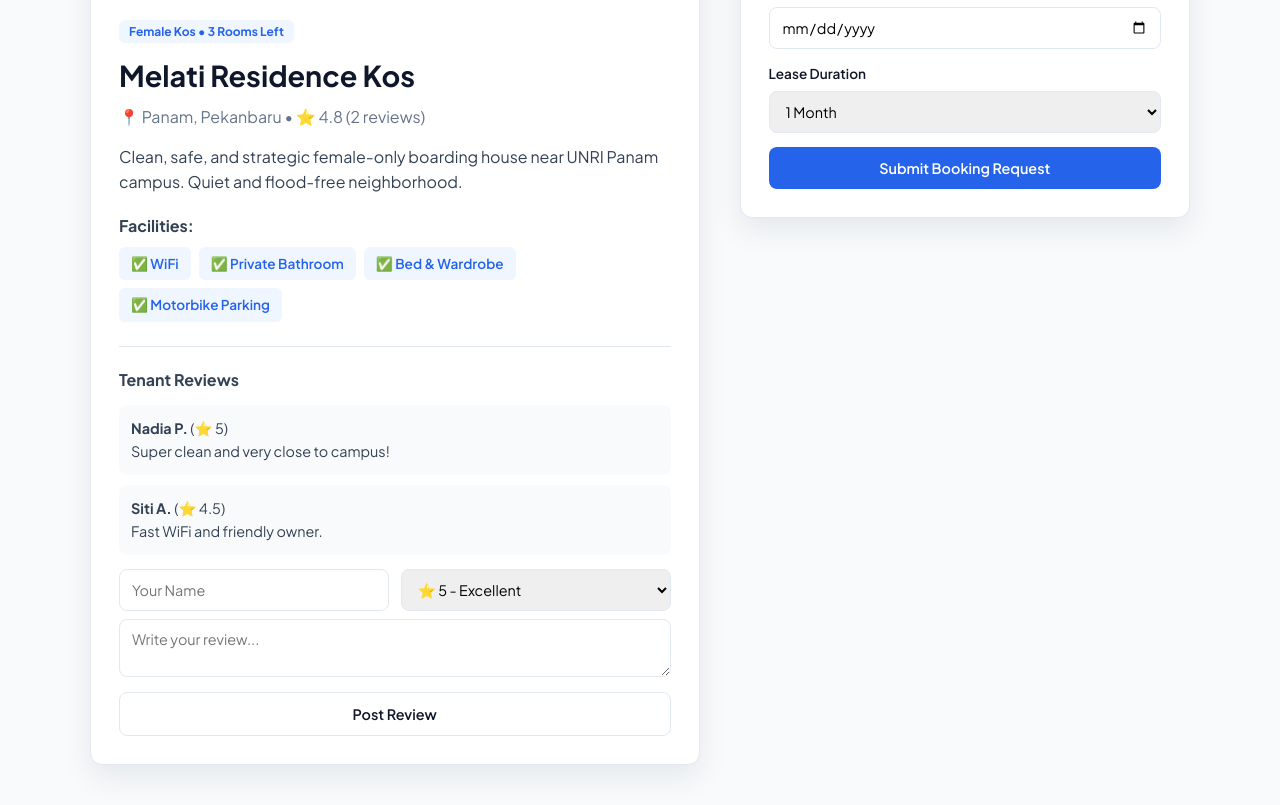
After one commit to yaya2211/findhouse-app, a Flask app: page /kos/1 in a window 1280 px wide. The commit adds this page. Shown: the part 408-1213 px from the top of the page. Run offline with Flask 3, Linux system fonts and the light colour scheme.

Commit message:
Refactor to modular Flask Blueprint routers and multi-page routes

```diff
--- a/app.py
+++ b/app.py
@@ -1,10 +1,12 @@
-from flask import Flask, render_template
+from flask import Flask
+from routes.main_routes import main_bp
+from routes.owner_routes import owner_bp
 
 app = Flask(__name__)
 
-@app.route("/")
-def home():
-    return render_template("index.html")
+# Register Routers (Blueprints)
+app.register_blueprint(main_bp)
+app.register_blueprint(owner_bp)
 
 if __name__ == "__main__":
     app.run(debug=True, port=5000)
--- /dev/null
+++ b/routes/main_routes.py
@@ -0,0 +1,87 @@
+from flask import Blueprint, render_template, abort
+
+main_bp = Blueprint("main", __name__)
+
+# Data Kos terpusat agar bisa diakses oleh router detail
+KOS_LIST = [
+    {
+        "id": 1,
+        "name": "Melati Residence Kos",
+        "location": "Panam, Pekanbaru",
+        "type": "Female",
+        "price": 850000,
+        "roomsAvailable": 3,
+        "rating": 4.8,
+        "facilities": ["WiFi", "Private Bathroom", "Bed & Wardrobe", "Motorbike Parking"],
+        "image": "https://images.unsplash.com/photo-1522708323590-d24dbb6b0267?auto=format&fit=crop&w=800&q=80",
+        "description": "Clean, safe, and strategic female-only boarding house near UNRI Panam campus. Quiet and flood-free neighborhood.",
+        "reviews": [
+            {"user": "Nadia P.", "rating": 5, "comment": "Super clean and very close to campus!"},
+            {"user": "Siti A.", "rating": 4.5, "comment": "Fast WiFi and friendly owner."}
+        ]
+    },
+    {
+        "id": 2,
+        "name": "Griya Putra Mandiri",
+        "location": "Marpoyan Damai, Pekanbaru",
+        "type": "Male",
+        "price": 750000,
+        "roomsAvailable": 5,
+        "rating": 4.6,
+        "facilities": ["WiFi", "Shared Kitchen", "Spacious Parking", "24/7 CCTV"],
+        "image": "https://images.unsplash.com/photo-1598928506311-c55ded91a20c?auto=format&fit=crop&w=800&q=80",
+        "description": "Male-only boarding house with 24-hour access, wide parking area, and walking distance to Marpoyan culinary spots.",
+        "reviews": [
+            {"user": "Rizky H.", "rating": 5, "comment": "Spacious parking and affordable monthly price."}
+        ]
+    },
+    {
+        "id": 3,
+        "name": "D'Pavilion Exclusive Kos",
+        "location": "Gobah, Pekanbaru",
+        "type": "Mixed",
+        "price": 1650000,
+        "roomsAvailable": 2,
+        "rating": 4.9,
+        "facilities": ["AC", "High-Speed WiFi", "Private Bathroom", "Water Heater", "Smart Lock"],
+        "image": "https://images.unsplash.com/photo-1502672260266-1c1ef2d93688?auto=format&fit=crop&w=800&q=80",
+        "description": "Modern, move-in-ready boarding house for students and young workers in the city center.",
+        "reviews": [
+            {"user": "Kevin T.", "rating": 5, "comment": "Hotel-like rooms, AC works great."}
+        ]
+    },
+    {
+        "id": 4,
+        "name": "Harmoni Syariah Kos",
+        "location": "Sukajadi, Pekanbaru",
+        "type": "Female",
+        "price": 1100000,
+        "roomsAvailable": 4,
+        "rating": 4.7,
+        "facilities": ["AC", "WiFi", "Private Bathroom", "Laundry Service"],
+        "image": "https://images.unsplash.com/photo-1560448204-e02f11c3d0e2?auto=format&fit=crop&w=800&q=80",
+        "description": "Comfortable female boarding house downtown with easy access to offices and shopping centers.",
+        "reviews": [
+            {"user": "Ayu L.", "rating": 4.7, "comment": "Safe neighborhood and laundry service is included."}
+        ]
+    }
+]
+
+@main_bp.route("/")
+def home():
+    return render_template("index.html", kos_list=KOS_LIST)
+
+@main_bp.route("/kos/<int:kos_id>")
+def kos_detail(kos_id):
+    kos = next((item for item in KOS_LIST if item["id"] == kos_id), None)
+    if not kos:
+        abort(404)
+    return render_template("detail.html", kos=kos)
+
+@main_bp.route("/login")
+def login():
+    return render_template("auth.html", mode="login")
+
+@main_bp.route("/register")
+def register():
+    return render_template("auth.html", mode="register")
--- a/static/dashboard.js
+++ b/static/dashboard.js
@@ -10,14 +10,12 @@ let bookings = [
 ];
 
 function renderDashboard() {
-    // Update Stats
     document.getElementById("statTotalKos").textContent = ownerProperties.length;
     const totalRooms = ownerProperties.reduce((sum, item) => sum + item.rooms, 0);
     document.getElementById("statAvailableRooms").textContent = totalRooms;
     const pendingCount = bookings.filter((b) => b.status === "Pending").length;
     document.getElementById("statPendingBookings").textContent = pendingCount;
 
-    // Render Properties
     const propList = document.getElementById("ownerKosList");
     propList.innerHTML = "";
     ownerProperties.forEach((prop) => {
@@ -36,7 +34,6 @@ function renderDashboard() {
     `;
     });
 
-    // Render Bookings
     const bookList = document.getElementById("bookingList");
     bookList.innerHTML = "";
     bookings.forEach((b) => {
--- a/static/style.css
+++ b/static/style.css
@@ -85,6 +85,7 @@ body {
     cursor: pointer;
     border: none;
     transition: 0.2s;
+    display: inline-block;
 }
 
 .btn-primary {
@@ -129,6 +130,7 @@ body {
 .btn-block {
     width: 100%;
     padding: 12px;
+    text-align: center;
 }
 
 .hero {
--- /dev/null
+++ b/templates/detail.html
@@ -0,0 +1,125 @@
+<!DOCTYPE html>
+<html lang="en">
+
+<head>
+    <meta charset="UTF-8" />
+    <meta name="viewport" content="width=device-width, initial-scale=1.0" />
+    <title>{{ kos.name }} — FindHouse</title>
+    <link rel="stylesheet" href="{{ url_for('static', filename='style.css') }}" />
+    <link href="https://fonts.googleapis.com/css2?family=Plus+Jakarta+Sans:wght@400;500;600;700;800&display=swap"
+        rel="stylesheet">
+</head>
+
+<body class="bg-light">
+
+    <header class="navbar">
+        <div class="container nav-content">
+            <a href="{{ url_for('main.home') }}" class="logo">🏠 Find<span>House</span></a>
+            <a href="{{ url_for('main.home') }}" class="btn btn-outline" style="text-decoration:none;">← Back to
+                Listings</a>
+        </div>
+    </header>
+
+    <main class="container" style="padding: 40px 20px;">
+        <div class="hero-grid" style="align-items: start;">
+            <!-- LEFT: PROPERTY INFO & REVIEWS -->
+            <div class="search-card">
+                <img src="{{ kos.image }}" alt="{{ kos.name }}"
+                    style="width:100%; height:260px; object-fit:cover; border-radius:10px; margin-bottom:18px;" />
+                <span class="tag-type">{{ kos.type }} Kos • {{ kos.roomsAvailable }} Rooms Left</span>
+                <h1 style="font-size:1.8rem; color:#0f172a; margin:10px 0 6px;">{{ kos.name }}</h1>
+                <p style="color:#64748b; margin-bottom:14px;">📍 {{ kos.location }} • ⭐ {{ kos.rating }} ({{
+                    kos.reviews|length }} reviews)</p>
+                <p style="margin-bottom:18px;">{{ kos.description }}</p>
+
+                <h4 style="margin-bottom:8px;">Facilities:</h4>
+                <div style="display:flex; flex-wrap:wrap; gap:8px; margin-bottom:24px;">
+                    {% for fac in kos.facilities %}
+                    <span
+                        style="background:#eff6ff; color:#2563eb; padding:6px 12px; border-radius:6px; font-size:0.85rem; font-weight:600;">✅
+                        {{ fac }}</span>
+                    {% endfor %}
+                </div>
+
+                <hr style="border:0; border-top:1px solid #e2e8f0; margin:20px 0;" />
+                <h4 style="margin-bottom:12px;">Tenant Reviews</h4>
+                <div id="reviewContainer">
+                    {% for r in kos.reviews %}
+                    <div
+                        style="background:#f8fafc; padding:12px; border-radius:8px; margin-bottom:10px; font-size:0.9rem;">
+                        <strong>{{ r.user }}</strong> (⭐ {{ r.rating }})<br />
+                        <span>{{ r.comment }}</span>
+                    </div>
+                    {% endfor %}
+                </div>
+
+                <form id="reviewForm" style="margin-top:14px;">
+                    <div class="form-row">
+                        <input type="text" id="revName" required placeholder="Your Name" />
+                        <select id="revRating">
+                            <option value="5">⭐ 5 - Excellent</option>
+                            <option value="4">⭐ 4 - Good</option>
+                            <option value="3">⭐ 3 - Average</option>
+                        </select>
+                    </div>
+                    <textarea id="revComment" rows="2" required placeholder="Write your review..."
+                        style="margin-top:8px;"></textarea>
+                    <button type="submit" class="btn btn-outline btn-block" style="margin-top:8px;">Post Review</button>
+                </form>
+            </div>
+
+            <!-- RIGHT: BOOKING FORM -->
+            <div class="search-card">
+                <p style="color:#64748b; font-size:0.85rem;">Monthly Rent</p>
+                <h2 style="color:#2563eb; font-size:1.8rem; margin-bottom:16px;">IDR {{ "{:,}".format(kos.price) }}
+                    <span style="font-size:0.9rem; color:#64748b; font-weight:400;">/ month</span></h2>
+                <form id="bookingForm">
+                    <div class="form-group">
+                        <label>Tenant Full Name</label>
+                        <input type="text" required placeholder="Enter your full name" />
+                    </div>
+                    <div class="form-group">
+                        <label>Phone / WhatsApp Number</label>
+                        <input type="tel" required placeholder="e.g., 081234567890" />
+                    </div>
+                    <div class="form-group">
+                        <label>Move-In Date</label>
+                        <input type="date" required />
+                    </div>
+                    <div class="form-group">
+                        <label>Lease Duration</label>
+                        <select>
+                            <option>1 Month</option>
+                            <option>3 Months</option>
+                            <option>6 Months</option>
+                            <option>1 Year</option>
+                        </select>
+                    </div>
+                    <button type="submit" class="btn btn-primary btn-block">Submit Booking Request</button>
+                </form>
+            </div>
+        </div>
+    </main>
+
+    <script>
+        document.getElementById("bookingForm").addEventListener("submit", (e) => {
+            e.preventDefault();
+            alert("Booking request for {{ kos.name }} has been submitted! The owner will review it shortly.");
+            window.location.href = "{{ url_for('main.home') }}";
+        });
+
+        document.getElementById("reviewForm").addEventListener("submit", (e) => {
+            e.preventDefault();
+            const name = document.getElementById("revName").value;
+            const rating = document.getElementById("revRating").value;
+            const comment = document.getElementById("revComment").value;
+            const div = document.createElement("div");
+            div.style = "background:#f8fafc; padding:12px; border-radius:8px; margin-bottom:10px; font-size:0.9rem;";
+            div.innerHTML = `<strong>${name}</strong> (⭐ ${rating})<br/><span>${comment}</span>`;
+            document.getElementById("reviewContainer").appendChild(div);
+            e.target.reset();
+        });
+    </script>
+</body>
+
+</html>
```
Also changed, not shown: other parts of static/style.css (+0 -39 lines), routes/owner_routes.py (added, +7 -0 lines), static/script.js (+27 -243 lines), templates/auth.html (added, +78 -0 lines), templates/dashboard.html (+4 -7 lines), templates/index.html (+35 -56 lines), routes/__init__.py (added).
